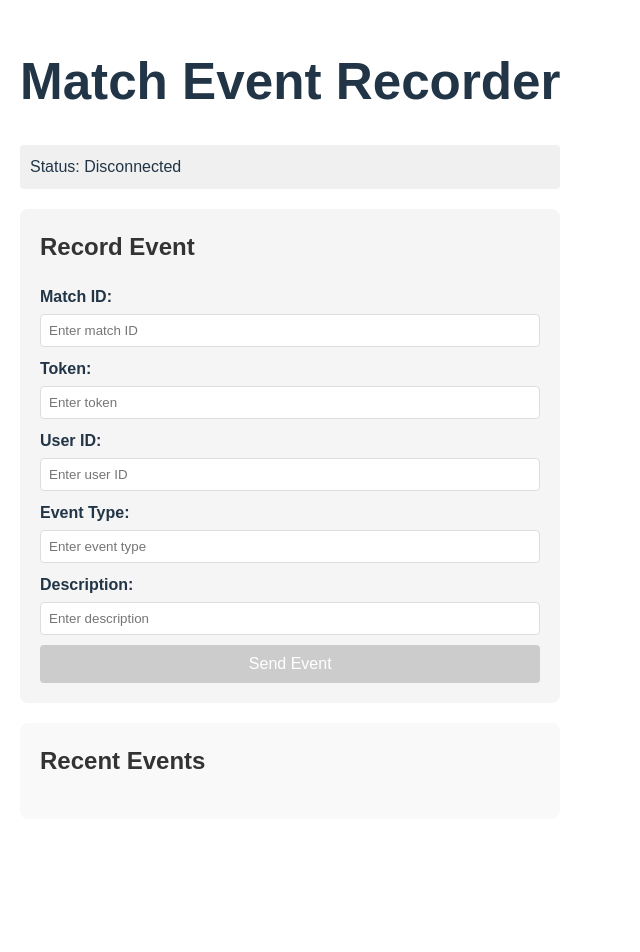
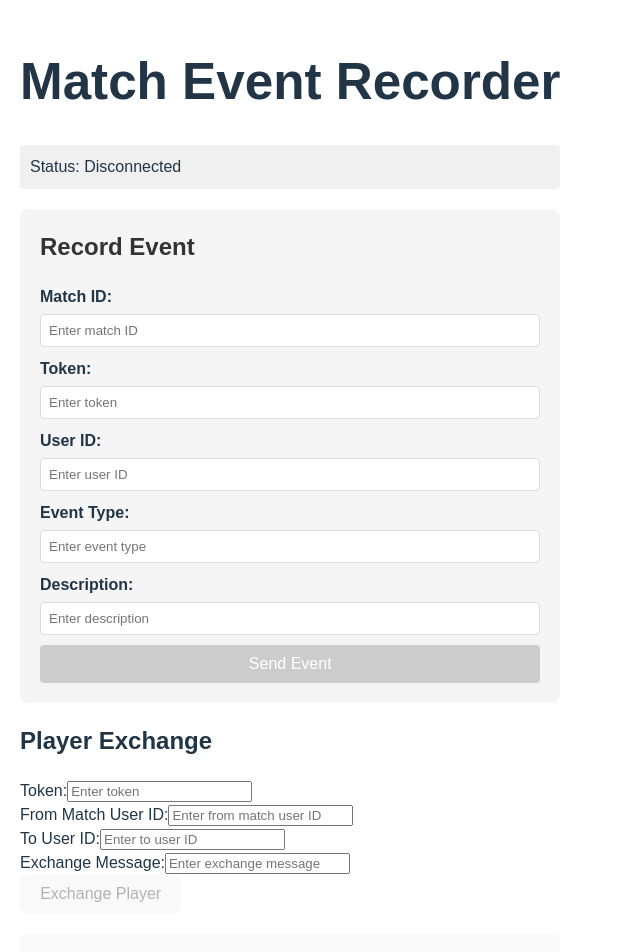
Before and after one commit to matchday-team/poc, a React (Vite) app in the folder web-socket-poc/: page / in a window 1280 px wide. Shown: the top 952 px of the page, without its empty margins (0-640 px from the left). Before the commit the page ends 839 px from the top, so only its background shows below. Built offline with nearby package versions, Linux system fonts and the light colour scheme.

Commit message:
feat: 선수 교체 부분 구현

```diff
--- a/web-socket-poc/src/App.tsx
+++ b/web-socket-poc/src/App.tsx
@@ -1,12 +1,23 @@
-import { useState, useEffect, useRef } from 'react'
-import { Client, IMessage, IFrame } from '@stomp/stompjs'
-import SockJS from 'sockjs-client'
-import './App.css'
+import { useState, useEffect, useRef } from "react";
+import { Client, IMessage, IFrame } from "@stomp/stompjs";
+import SockJS from "sockjs-client";
+import "./App.css";
+
+interface Message<T> {
+  token: string;
+  data: T;
+}
 
 interface MatchEventRequest {
   userId: number;
   eventType: string;
   description: string;
+}
+
+interface MatchUserExchangeRequest {
+  fromMatchUserId: number;
+  toUserId: number;
+  message: string;
 }
 
 interface MatchEventResponse {
@@ -28,50 +39,75 @@ interface ApiResponse<T> {
 function App() {
   const [connected, setConnected] = useState(false);
   const [events, setEvents] = useState<MatchEventResponse[]>([]);
-  const [matchId, setMatchId] = useState(localStorage.getItem('matchId') || '');
-  const [eventType, setEventType] = useState(localStorage.getItem('eventType') || '');
-  const [description, setDescription] = useState(localStorage.getItem('description') || '');
-  const [token, setToken] = useState(localStorage.getItem('token') || '');
-  const [userId, setUserId] = useState(localStorage.getItem('userId') || '');
+  const [matchId, setMatchId] = useState(localStorage.getItem("matchId") || "");
+  const [eventType, setEventType] = useState(
+    localStorage.getItem("eventType") || ""
+  );
+  const [description, setDescription] = useState(
+    localStorage.getItem("description") || ""
+  );
+  const [token, setToken] = useState(localStorage.getItem("token") || "");
+  const [userId, setUserId] = useState(localStorage.getItem("userId") || "");
+  const [fromMatchUserId, setFromMatchUserId] = useState(
+    localStorage.getItem("fromMatchUserId") || ""
+  );
+  const [toUserId, setToUserId] = useState(
+    localStorage.getItem("toUserId") || ""
+  );
+  const [exchangeMessage, setExchangeMessage] = useState(
+    localStorage.getItem("exchangeMessage") || ""
+  );
   const [error, setError] = useState<string | null>(null);
   const stompClient = useRef<Client | null>(null);
 
   useEffect(() => {
-    localStorage.setItem('matchId', matchId);
-    localStorage.setItem('eventType', eventType);
-    localStorage.setItem('description', description);
-    localStorage.setItem('token', token);
-    localStorage.setItem('userId', userId);
-  }, [matchId, eventType, description, token, userId]);
+    localStorage.setItem("matchId", matchId);
+    localStorage.setItem("eventType", eventType);
+    localStorage.setItem("description", description);
+    localStorage.setItem("token", token);
+    localStorage.setItem("userId", userId);
+    localStorage.setItem("fromMatchUserId", fromMatchUserId);
+    localStorage.setItem("toUserId", toUserId);
+    localStorage.setItem("exchangeMessage", exchangeMessage);
+  }, [
+    matchId,
+    eventType,
+    description,
+    token,
+    userId,
+    fromMatchUserId,
+    toUserId,
+    exchangeMessage,
+  ]);
 
   useEffect(() => {
-    const socket = new SockJS('http://localhost:8080/ws');
+    const socket = new SockJS("http://localhost:8080/ws");
     const client = new Client({
       webSocketFactory: () => socket,
       onConnect: () => {
         setConnected(true);
         setError(null);
-        console.log('Connected to WebSocket');
+        console.log("Connected to WebSocket");
 
         client.subscribe(`/topic/match/${matchId}`, (message: IMessage) => {
           const event = JSON.parse(message.body);
-          setEvents(prev => [event, ...prev]);
+          setEvents((prev) => [event, ...prev]);
         });
 
-        client.subscribe('/user/queue/errors', (message: IMessage) => {
+        client.subscribe("/user/queue/errors", (message: IMessage) => {
           const errorResponse: ApiResponse<any> = JSON.parse(message.body);
           setError(errorResponse.message);
-          console.error('WebSocket Error:', errorResponse);
+          console.error("WebSocket Error:", errorResponse);
         });
       },
       onStompError: (frame: IFrame) => {
-        console.error('Error connecting to WebSocket:', frame);
+        console.error("Error connecting to WebSocket:", frame);
         setConnected(false);
-        setError('WebSocket 연결 오류가 발생했습니다.');
+        setError("WebSocket 연결 오류가 발생했습니다.");
       },
       reconnectDelay: 5000,
       heartbeatIncoming: 4000,
-      heartbeatOutgoing: 4000
+      heartbeatOutgoing: 4000,
     });
 
     client.activate();
@@ -91,17 +127,38 @@ function App() {
     const event: MatchEventRequest = {
       userId: userId ? Number(userId) : 0,
       eventType,
-      description
+      description,
     };
 
-    const message = {
-      token: token || '',
-      data: event
+    const message: Message<MatchEventRequest> = {
+      token: token || "",
+      data: event,
     };
 
     stompClient.current.publish({
-      destination: `/app/match/${matchId || 'default'}`,
-      body: JSON.stringify(message)
+      destination: `/app/match/${matchId || "default"}`,
+      body: JSON.stringify(message),
+    });
+  };
+
+  const sendExchangeRequest = (e: React.FormEvent) => {
+    e.preventDefault();
+    if (!stompClient.current || !connected) return;
+
+    const exchangeRequest: MatchUserExchangeRequest = {
+      fromMatchUserId: fromMatchUserId ? Number(fromMatchUserId) : 0,
+      toUserId: toUserId ? Number(toUserId) : 0,
+      message: exchangeMessage,
+    };
+
+    const message: Message<MatchUserExchangeRequest> = {
+      token: token || "",
+      data: exchangeRequest,
+    };
+
+    stompClient.current.publish({
+      destination: `/app/match/${matchId || "default"}/exchange`,
+      body: JSON.stringify(message),
     });
   };
 
@@ -110,14 +167,10 @@ function App() {
       <h1>Match Event Recorder</h1>
 
       <div className="connection-status">
-        Status: {connected ? 'Connected' : 'Disconnected'}
+        Status: {connected ? "Connected" : "Disconnected"}
       </div>
 
-      {error && (
-        <div className="error-message">
-          {error}
-        </div>
-      )}
+      {error && <div className="error-message">{error}</div>}
 
       <div className="event-form">
         <h2>Record Event</h2>
@@ -167,7 +220,54 @@ function App() {
               placeholder="Enter description"
             />
           </div>
-          <button type="submit" disabled={!connected}>Send Event</button>
+          <button type="submit" disabled={!connected}>
+            Send Event
+          </button>
+        </form>
+      </div>
+
+      <div className="exchange-form">
+        <h2>Player Exchange</h2>
+        <form onSubmit={sendExchangeRequest}>
+          <div>
+            <label>Token:</label>
+            <input
+              type="text"
+              value={token}
+              onChange={(e) => setToken(e.target.value)}
+              placeholder="Enter token"
+            />
+          </div>
+          <div>
+            <label>From Match User ID:</label>
+            <input
+              type="text"
+              value={fromMatchUserId}
+              onChange={(e) => setFromMatchUserId(e.target.value)}
+              placeholder="Enter from match user ID"
+            />
+          </div>
+          <div>
+            <label>To User ID:</label>
+            <input
+              type="text"
+              value={toUserId}
+              onChange={(e) => setToUserId(e.target.value)}
+              placeholder="Enter to user ID"
+            />
+          </div>
+          <div>
+            <label>Exchange Message:</label>
+            <input
+              type="text"
+              value={exchangeMessage}
+              onChange={(e) => setExchangeMessage(e.target.value)}
+              placeholder="Enter exchange message"
+            />
+          </div>
+          <button type="submit" disabled={!connected}>
+            Exchange Player
+          </button>
         </form>
       </div>
 
@@ -178,7 +278,9 @@ function App() {
             <li key={index}>
               <strong>{event.userName}</strong> - {event.eventLog}
               <br />
-              <small>Team: {event.teamName} | Time: {event.elapsedMinutes}'</small>
+              <small>
+                Team: {event.teamName} | Time: {event.elapsedMinutes}'
+              </small>
             </li>
           ))}
         </ul>
```
